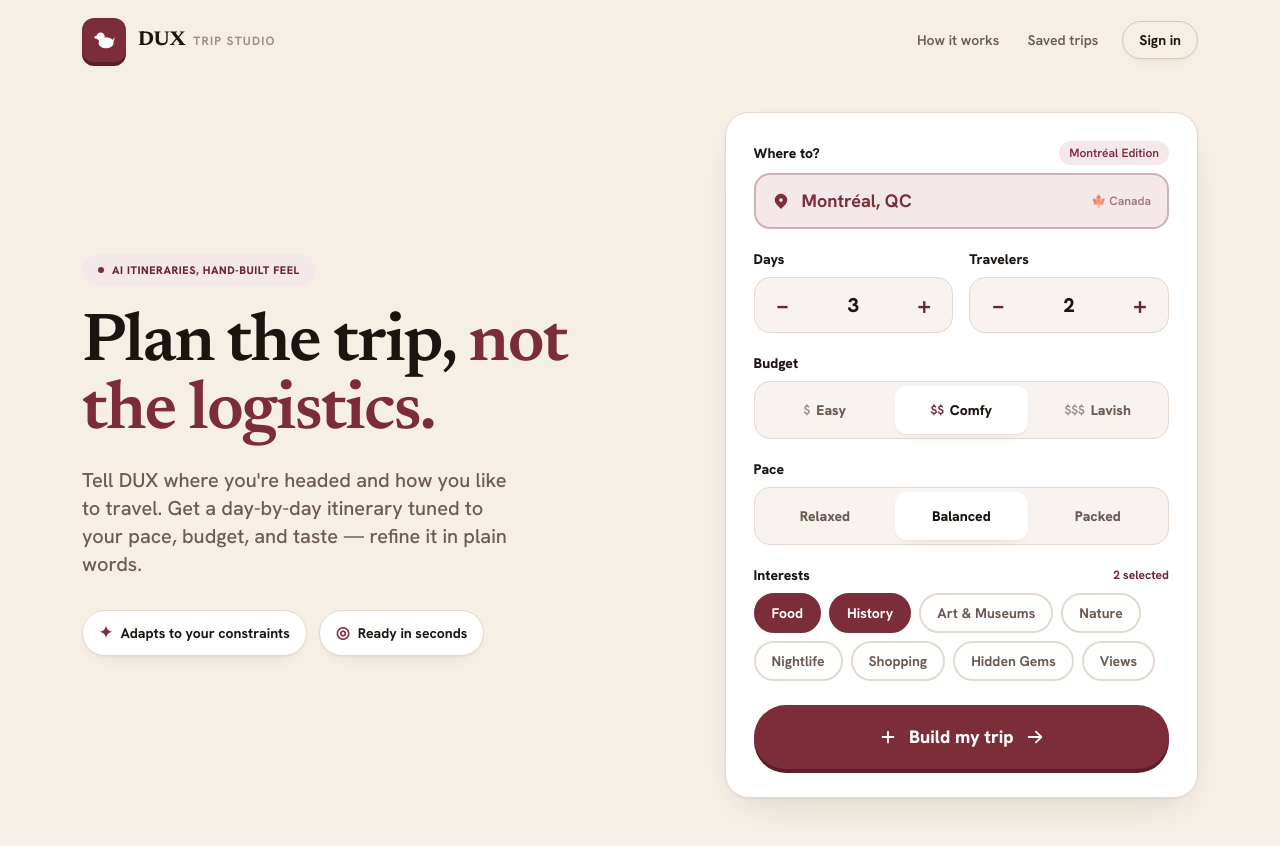
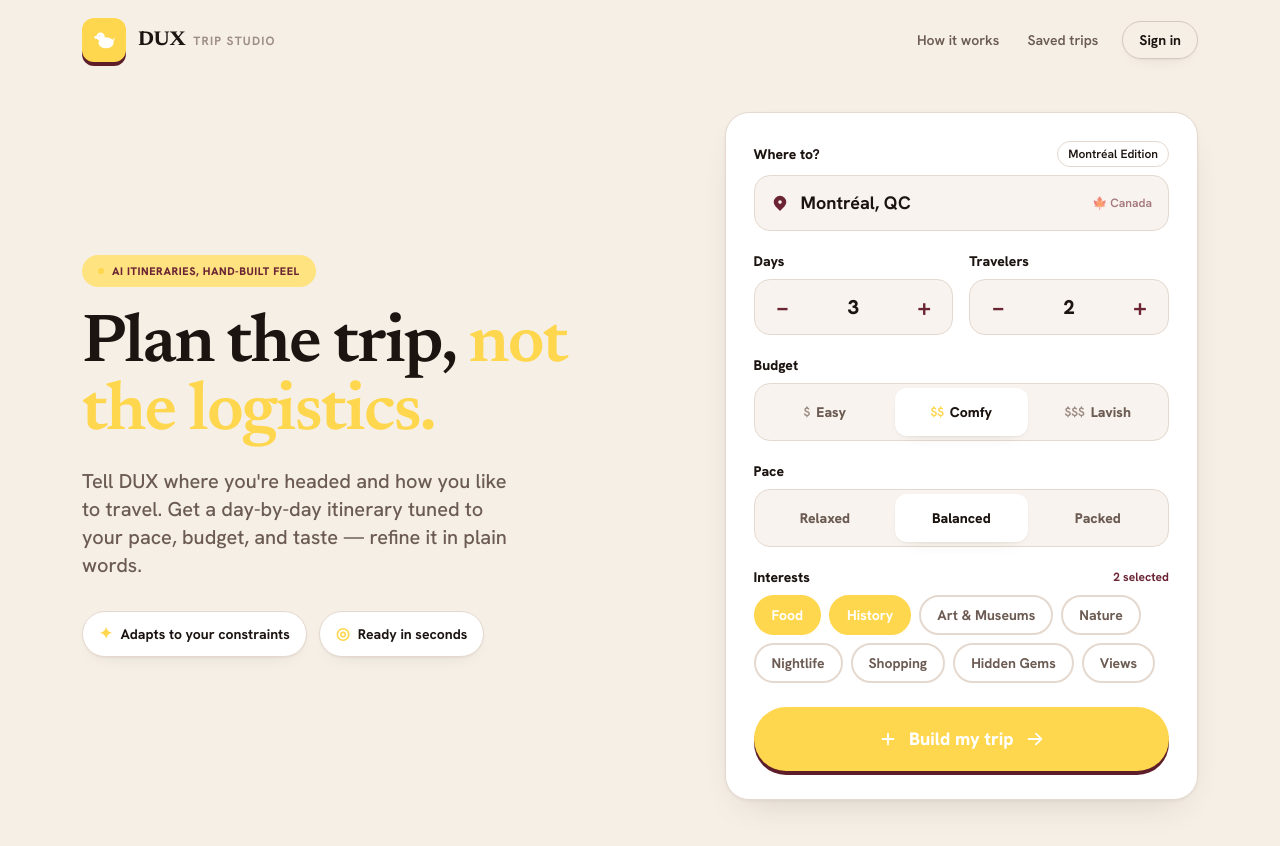
Before and after one commit to Sayf-01/Dux-MPCHacks2026, a Next.js app: page / in a window 1280 px wide. Shown: the top 846 px of the page. Built offline with nearby package versions, Linux system fonts and the light colour scheme.

Commit message:
feat: update color scheme in MapPanel and DestinationStep components

```diff
--- a/src/components/itinerary/MapPanel.tsx
+++ b/src/components/itinerary/MapPanel.tsx
@@ -39,7 +39,7 @@ export function MapPanel({ activities, area }: MapPanelProps) {
       geoActs.forEach((act, i) => {
         const icon = L.divIcon({
           className: '',
-          html: `<div style="width:28px;height:28px;border-radius:50%;background:#7C2D3A;color:#fff;font-size:12px;font-weight:800;display:flex;align-items:center;justify-content:center;border:2.5px solid #fff;box-shadow:0 2px 8px rgba(0,0,0,0.3);font-family:system-ui,sans-serif">${i + 1}</div>`,
+          html: `<div style="width:28px;height:28px;border-radius:50%;background:#FFD74E;color:#fff;font-size:12px;font-weight:800;display:flex;align-items:center;justify-content:center;border:2.5px solid #fff;box-shadow:0 2px 8px rgba(0,0,0,0.3);font-family:system-ui,sans-serif">${i + 1}</div>`,
           iconSize: [28, 28],
           iconAnchor: [14, 14],
         });
--- a/src/components/planner/steps/DestinationStep.tsx
+++ b/src/components/planner/steps/DestinationStep.tsx
@@ -5,13 +5,13 @@ export function DestinationStep() {
     <div className="flex flex-col gap-2">
       <div className="flex items-center justify-between">
         <label className="text-sm font-extrabold text-ink">Where to?</label>
-        <span className="text-xs font-semibold text-accent bg-accent-soft px-2.5 py-1 rounded-full">
+        <span className="text-xs font-semibold text-ink bg-surface px-2.5 py-1 rounded-full border border-line">
           Montréal Edition
         </span>
       </div>
 
-      <div className="relative flex items-center h-14 border-2 border-accent/30 bg-accent-soft rounded-2xl px-4 gap-3">
-        <span className="text-accent">
+      <div className="relative flex items-center h-14 border border-line bg-surface-2 rounded-2xl px-4 gap-3">
+        <span className="text-accent-ink">
           <svg viewBox="0 0 20 20" width="18" height="18" fill="currentColor">
             <path
               fillRule="evenodd"
@@ -20,7 +20,7 @@ export function DestinationStep() {
             />
           </svg>
         </span>
-        <span className="font-bold text-lg text-accent">Montréal, QC</span>
+        <span className="font-bold text-lg text-ink">Montréal, QC</span>
         <span className="ml-auto text-xs font-semibold text-accent-ink opacity-60">🍁 Canada</span>
       </div>
     </div>
--- a/tailwind.config.ts
+++ b/tailwind.config.ts
@@ -6,9 +6,9 @@ const config: Config = {
     extend: {
       colors: {
         accent: {
-          DEFAULT: "#7C2D3A",
+          DEFAULT: "#FFD74E",
           strong: "#5E1E29",
-          soft: "#F5E8EA",
+          soft: "#FFE380",
           ink: "#6B2433",
         },
         cream: {
```
